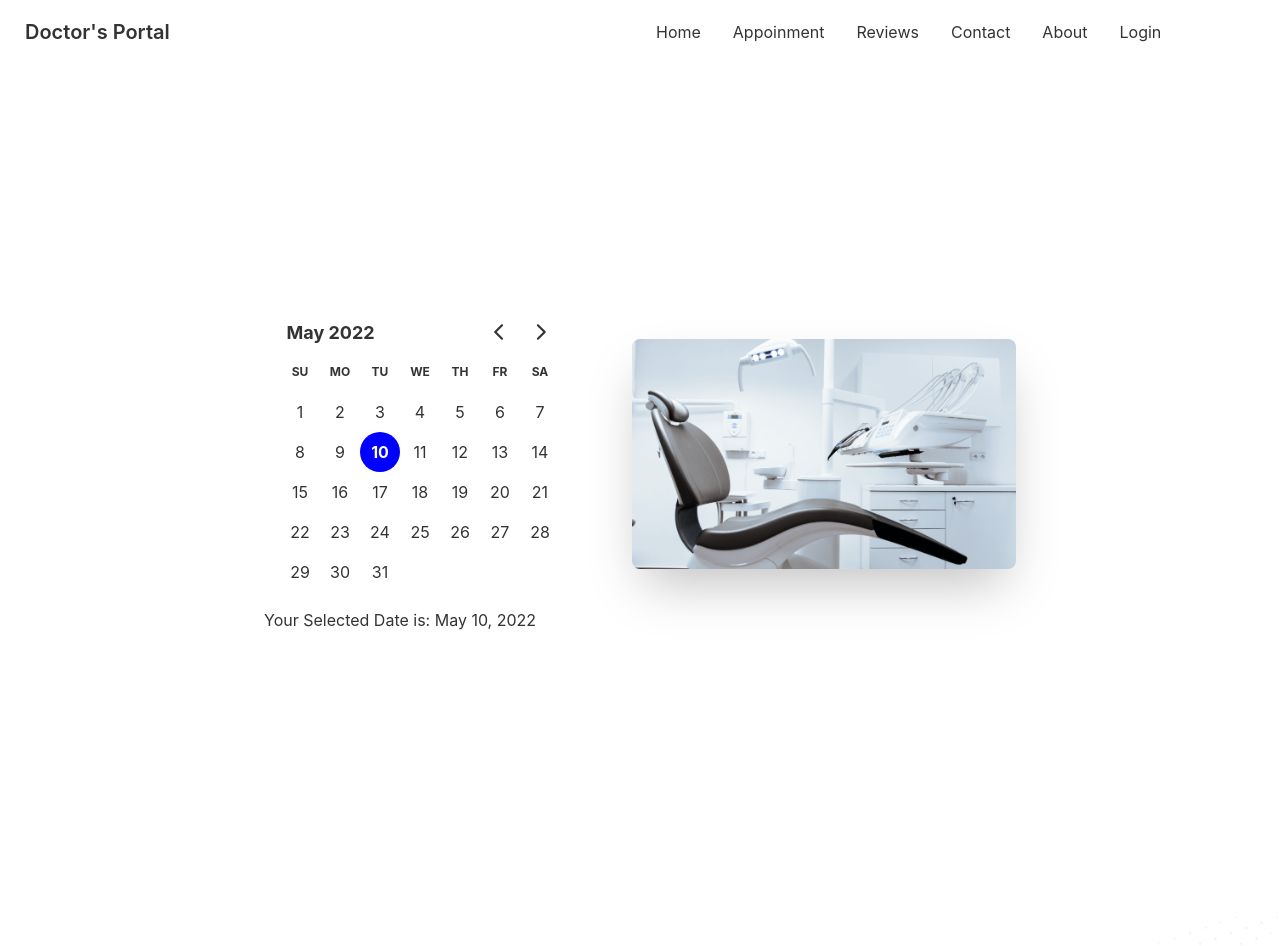
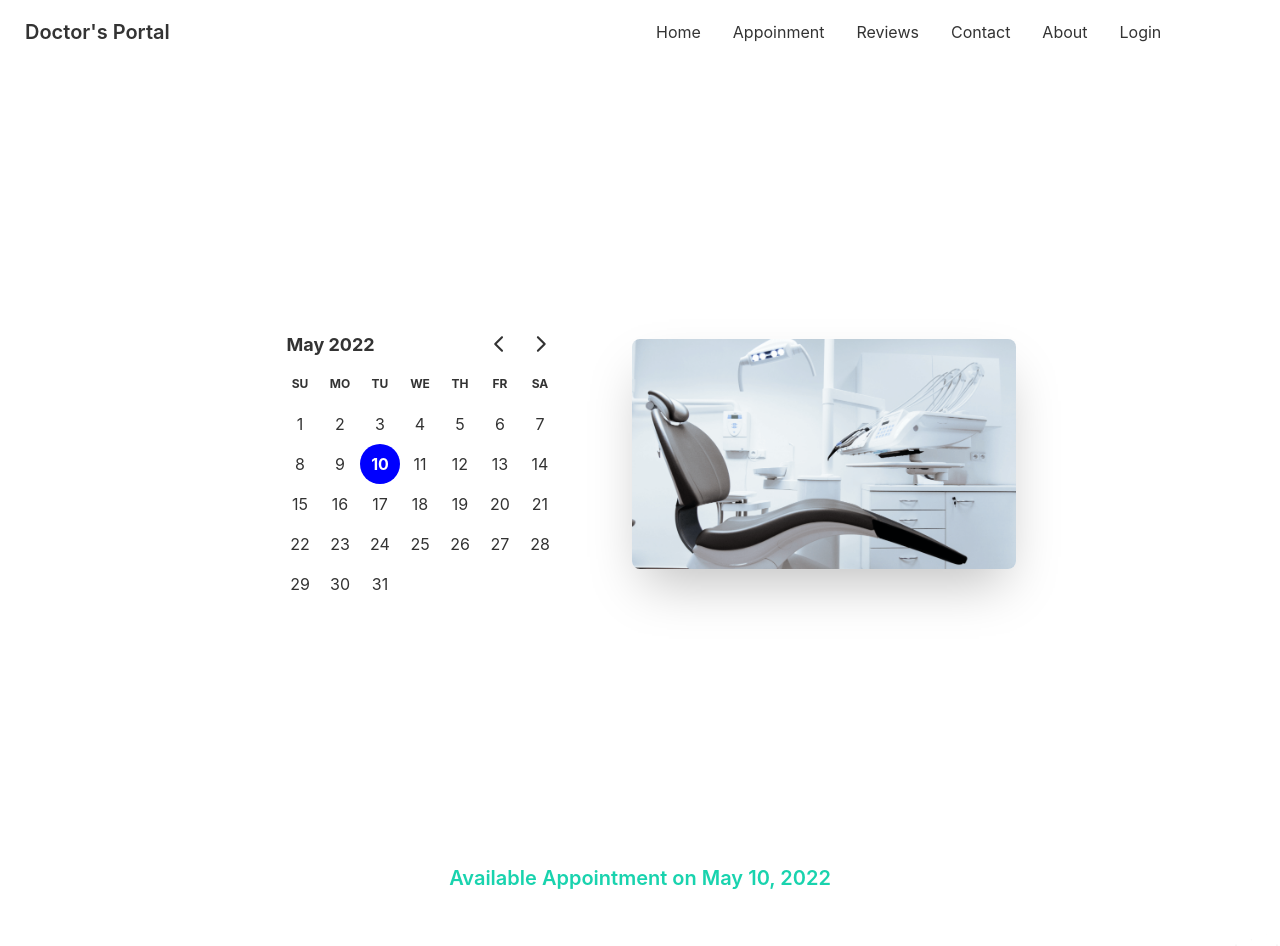
Before and after one commit to ParvesPR/Doctor-s-Portal, a React (Create React App) app: page /appointment in a window 1280 px wide. Shown: the top 946 px of the page. Built offline with nearby package versions, Linux system fonts and the light colour scheme.

Commit message:
lift up state and share data another component

```diff
--- a/src/page/Appointment/Appointment.js
+++ b/src/page/Appointment/Appointment.js
@@ -1,10 +1,13 @@
-import React from 'react';
+import React, { useState } from 'react';
 import Footer from '../Shared/Footer/Footer';
 import AppointmentBanner from './AppointmentBanner/AppointmentBanner';
+import AvailableAppointment from './AvailableAppointment/AvailableAppointment';
 const Appointment = () => {
+    const [date, setDate] = useState(new Date())
     return (
         <div>
-            <AppointmentBanner></AppointmentBanner>
+            <AppointmentBanner date={date} setDate={setDate}></AppointmentBanner>
+            <AvailableAppointment date={date}></AvailableAppointment>
             <Footer></Footer>
         </div>
     );
--- a/src/page/Appointment/AppointmentBanner/AppointmentBanner.js
+++ b/src/page/Appointment/AppointmentBanner/AppointmentBanner.js
@@ -1,11 +1,9 @@
-import { format } from 'date-fns';
-import React, { useState } from 'react';
+import React from 'react';
 import { DayPicker } from 'react-day-picker';
 import 'react-day-picker/dist/style.css';
 import chair from '../../../assets/images/chair.png';
 
-const AppointmentBanner = () => {
-    const [date, setDate] = useState(new Date())
+const AppointmentBanner = ({ date, setDate }) => {
     return (
         <div className="hero min-h-screen">
             <div className="hero-content flex-col lg:flex-row-reverse">
@@ -16,7 +14,6 @@ const AppointmentBanner = () => {
                         selected={date}
                         onSelect={setDate}
                     />
-                    <p>Your Selected Date is: {format(date, 'PP')}</p>
                 </div>
             </div>
         </div>
--- /dev/null
+++ b/src/page/Appointment/AvailableAppointment/AvailableAppointment.js
@@ -0,0 +1,12 @@
+import { format } from 'date-fns';
+import React from 'react';
+
+const AvailableAppointment = ({date}) => {
+    return (
+        <div>
+            <p className='text-center text-secondary font-semibold text-xl'>Available Appointment on {format(date, 'PP')}</p>
+        </div>
+    );
+};
+
+export default AvailableAppointment;
```
